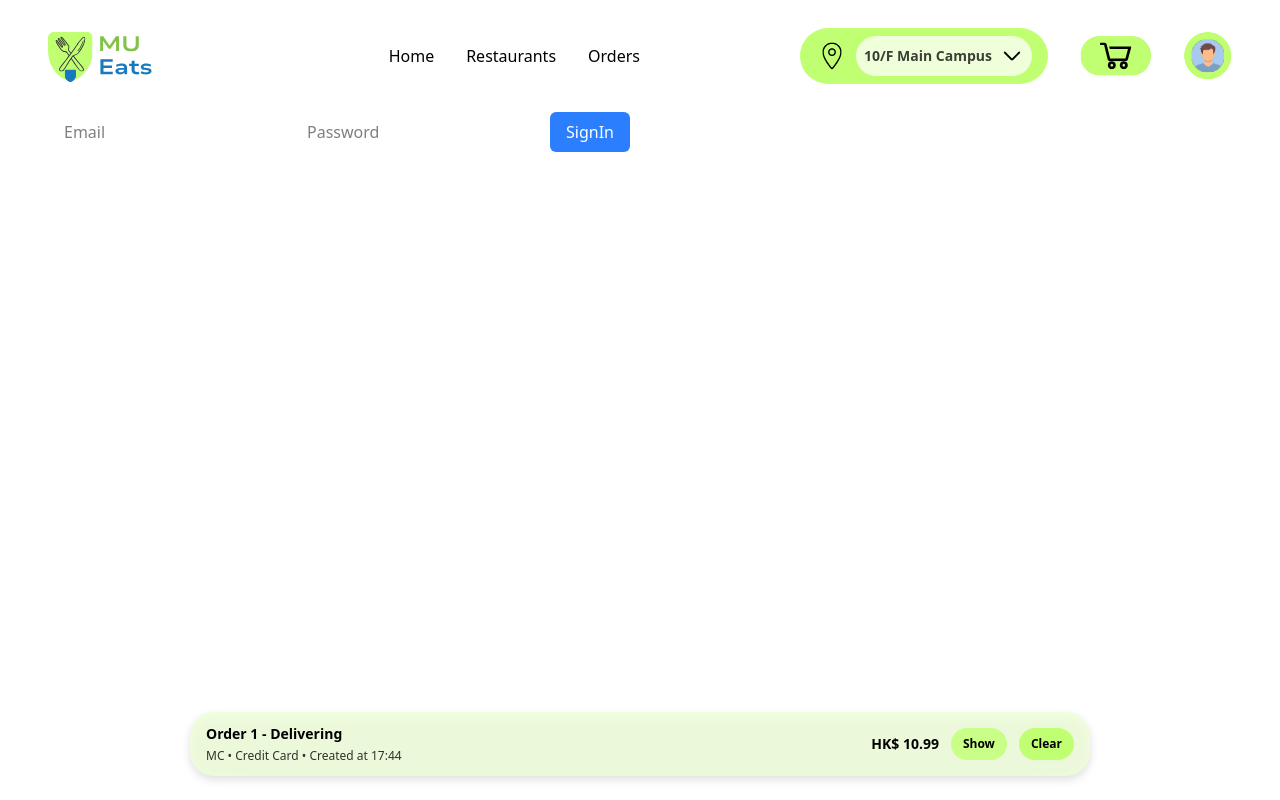
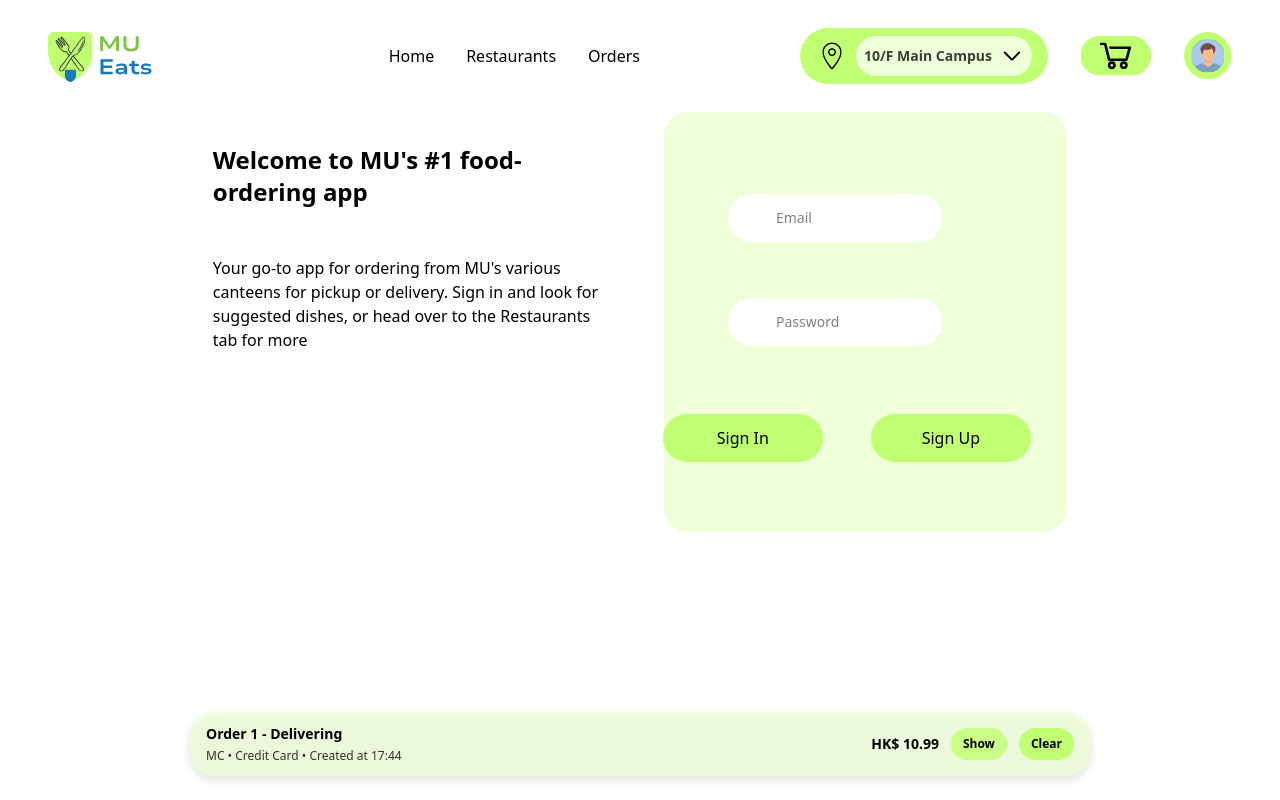
Before and after one commit to JGMS1234/mueats, a Next.js app: page / in a window 1280 px wide. Built offline with nearby package versions, Linux system fonts and the light colour scheme.

Commit message:
login page added

```diff
--- a/app/components/Login.jsx
+++ b/app/components/Login.jsx
@@ -14,27 +14,69 @@ const Login = () => {
 			console.error('Failed to sign in:', response);
 		}
 	};
+
+	const handleSignUp = async () => {
+		return
+	};
 	return (
-		<div className='flex gap-3'>
+		<div className='flex gap-12 justify-center'>
+					<div className='flex flex-col items-center gap-12 py-8 h-full w-[35%]'>
+						<h1 className='font-bold text-2xl mr-18'>
+							Welcome to MU's #1 food-ordering app
+						</h1>
+
+						<p>
+							Your go-to app for ordering from MU's various canteens for pickup or
+							delivery. Sign in and look for suggested dishes, or head over to the
+							Restaurants tab for more
+						</p>
+						<div className='h-[80%]'></div>
+					</div>
+					<div className='bg-(--secondary-colour) w-[35%] h-[420px] px-12 py-4 rounded-3xl flex flex-col items-start justify-center'>
+					<div className='flex flex-col gap-8 w-[80%] items-center'>
+					<div className='w-full flex gap-2 py-3 px-4 cursor-pointer whitespace-nowrap'>
+
+						<div className='bg-white w-[100%] h-12 rounded-3xl p-2 pl-12 text-sm flex gap-2 items-center'>
 							<input
+								className='outline-none border-none bg-transparent w-full'
 								type='email'
 								name='email'
 								placeholder='Email'
 								value={email}
 								onChange={(e) => setEmail(e.target.value)}
 							/>
+						</div>
+					</div>
+					<div className='w-full flex gap-2 py-3 px-4 cursor-pointer whitespace-nowrap'>
+						<div className='bg-white w-[100%] h-12 rounded-3xl p-2 pl-12 text-sm flex gap-2 items-center'>
 							<input
+							className='outline-none border-none bg-transparent w-full'
 								type='password'
 								name='password'
 								placeholder='Password'
 								value={password}
 								onChange={(e) => setPassword(e.target.value)}
 							/>
+						</div>
+					</div>
+					<div className='flex justify-between'>
+						<button className='bg-(--primary-colour) text-black mt-6 w-40 h-12 ml-6 rounded-3xl cursor-pointer hover:scale-105 active:scale-95 transition-all duration-200 ease-in-out'>
 							<span
-				className='bg-blue-500 text-white px-4 py-2 rounded-md cursor-pointer'
+								className='text-black px-4 py-2 rounded-md cursor-pointer'
 								onClick={() => handleSignIn()}>
-				SignIn
+								Sign In
 							</span>
+						</button>
+						<button className='bg-(--primary-colour) text-black ml-12 mt-6 w-40 h-12 rounded-3xl cursor-pointer hover:scale-105 active:scale-95 transition-all duration-200 ease-in-out'>
+						<span
+							className='text-black px-4 py-2 rounded-md cursor-pointer'
+							onClick={handleSignUp}>
+							Sign Up
+						</span>
+					</button>
+					</div>
+					</div>
+				</div>
 		</div>
 	);
 };
--- a/app/components/Orders.jsx
+++ b/app/components/Orders.jsx
@@ -8,6 +8,7 @@ export default function Orders({ data }) {
 	return (
 		<ItemCard
 			data={data.map((order) => ({
+				id: order.id,
 				name: order.name,
 				qty: order.qty,
 				price: order.price,
```
Also changed, not shown: 1 other file (tests, documents, lock files or other folders). Lines whose indentation alone changed are shown as unchanged.
